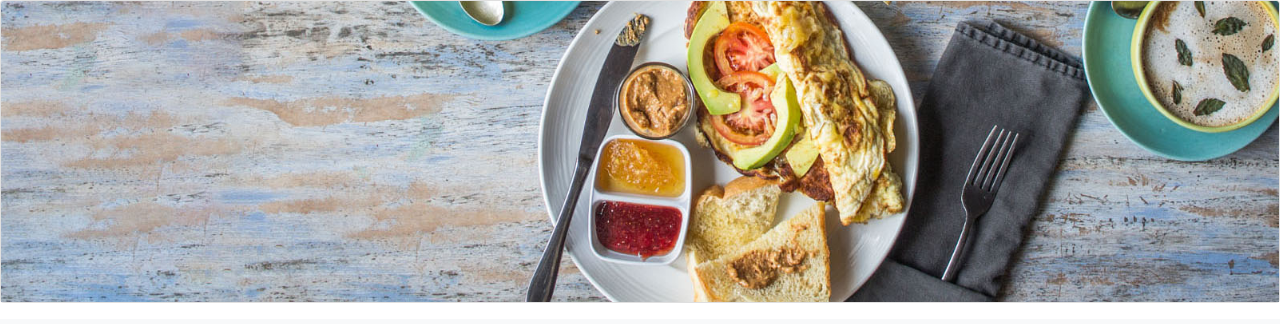
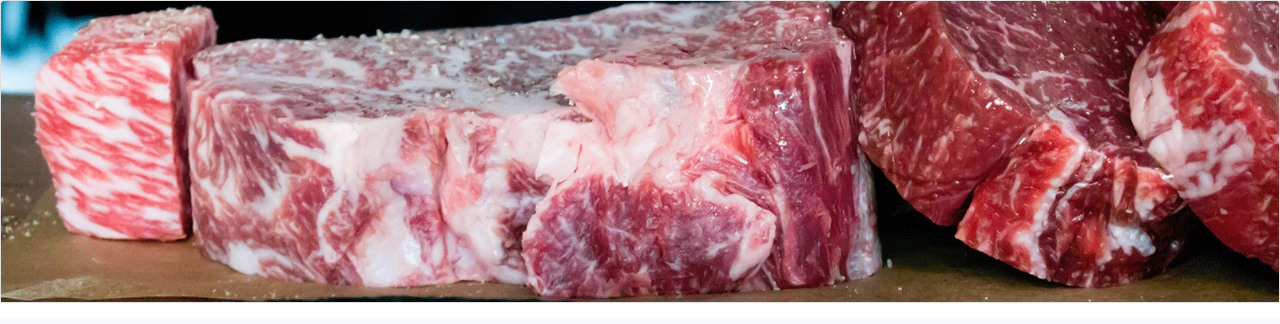
Before and after one commit to nely8998/cst251final, a plain HTML site: page breakfastcst251/meatbased.html in a window 1280 px wide. Shown: the top 324 px of the page. Drawn offline with nearby package versions, Linux system fonts and the light colour scheme; a script that the page names is missing.

Commit message:
meat-based

```diff
--- a/breakfastcst251/meatbased.html
+++ b/breakfastcst251/meatbased.html
@@ -26,7 +26,7 @@
 <!-- Navigation -->
 <div class="card mb-3">
 	<!-- Bannner Goes Here: 1)go on photoshop 2)make sure it's no larger than 400px in height -->
-  <img class="card-img-top" src="../breakfastcst251/img/bannerfive.jpg" alt="Card image cap">
+  <img class="card-img-top" src="../breakfastcst251/img/meatbanner.png" alt="Card image cap">
 </div>
 <nav class="navbar nabar-expand-md navbar-light bg-light sticky-top">
 	<div class="container-fluid">
```
Also changed, not shown: breakfastcst251/img/meatbanner.png (added).
